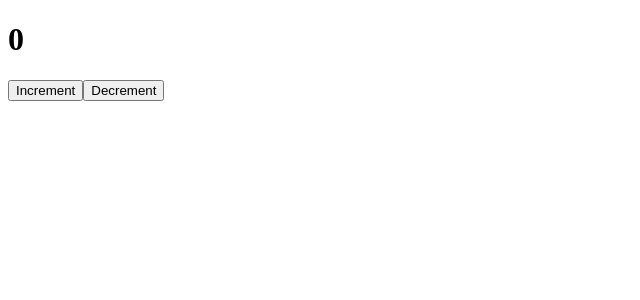
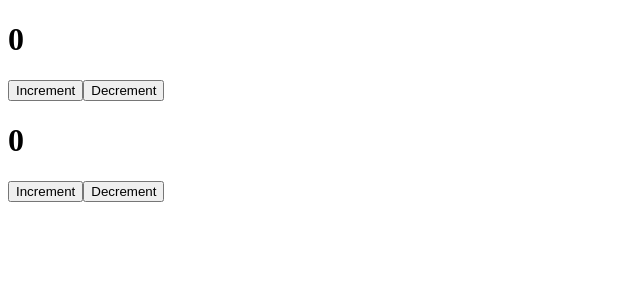
Before and after one commit to boevoivertolet/powerfull-practice, a React (Create React App) app: page / in a window 1280 px wide. Shown: the top 300 px of the page, without its empty margins (0-640 px from the left). Built offline with nearby package versions, Linux system fonts and the light colour scheme.

Commit message:
create class component

```diff
--- a/src/App.tsx
+++ b/src/App.tsx
@@ -1,5 +1,6 @@
 import React, {useState} from 'react';
 import Counter from "./components/Counter";
+import ClassCounter from "./components/ClassCounter";
 
 
 function App() {
@@ -8,6 +9,7 @@
     return (
         <div className = "App">
             <Counter />
+            <ClassCounter/>
 
         </div>
     );
--- /dev/null
+++ b/src/components/ClassCounter.tsx
@@ -0,0 +1,35 @@
+import React from "react";
+
+class ClassCounter extends React.Component<any,any> {
+    constructor(props: any) {
+        super(props);
+        this.state = {
+            count: 0
+        }
+        this.increment = this.increment.bind(this)
+        this.decrement = this.increment.bind(this)
+    }
+
+    increment() {
+        this.setState({count: this.state.count + 1})
+    }
+
+    decrement() {
+        this.setState({count: this.state.count - 1})
+    }
+
+
+    render() {
+        return (
+            <div>
+                <h1>{this.state.count}</h1>
+                <button onClick = {this.increment}>Increment</button>
+                <button onClick = {this.decrement}>Decrement</button>
+
+            </div>
+        )
+    }
+
+}
+
+export default ClassCounter;
```
